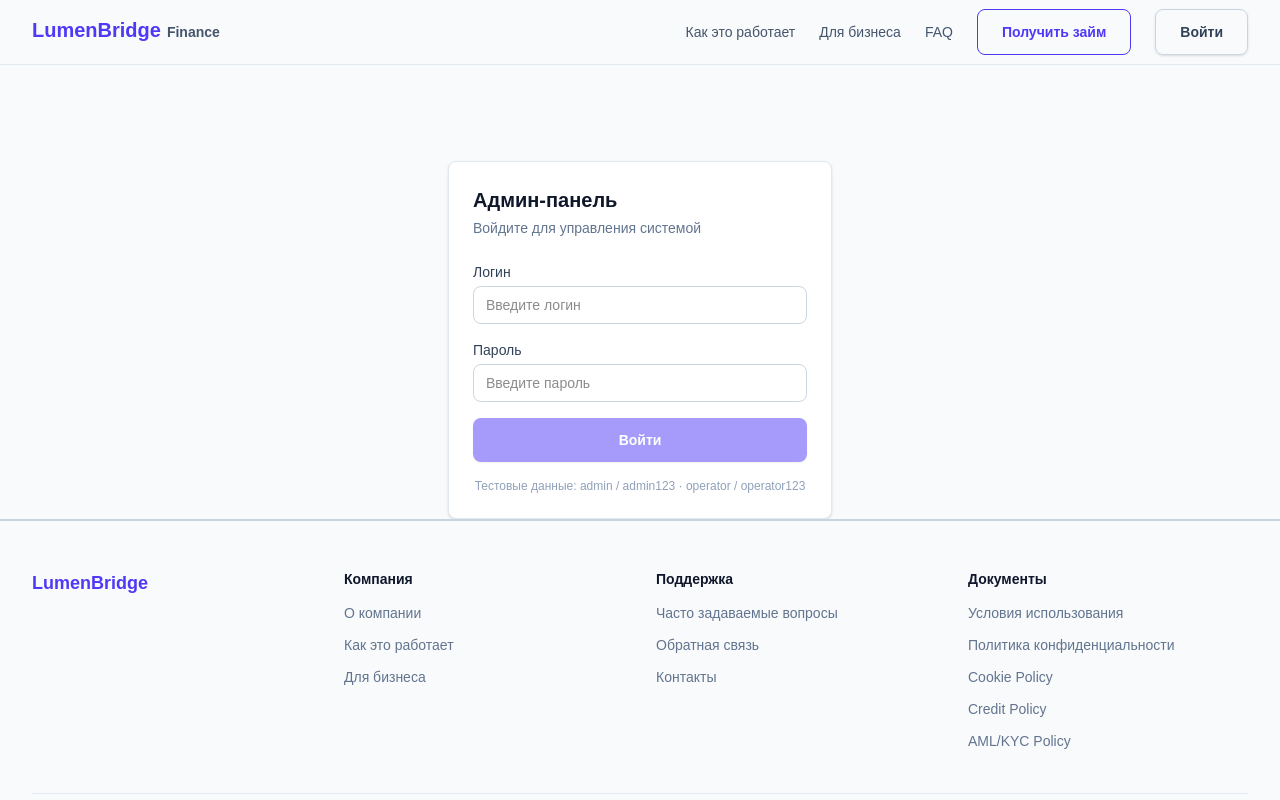
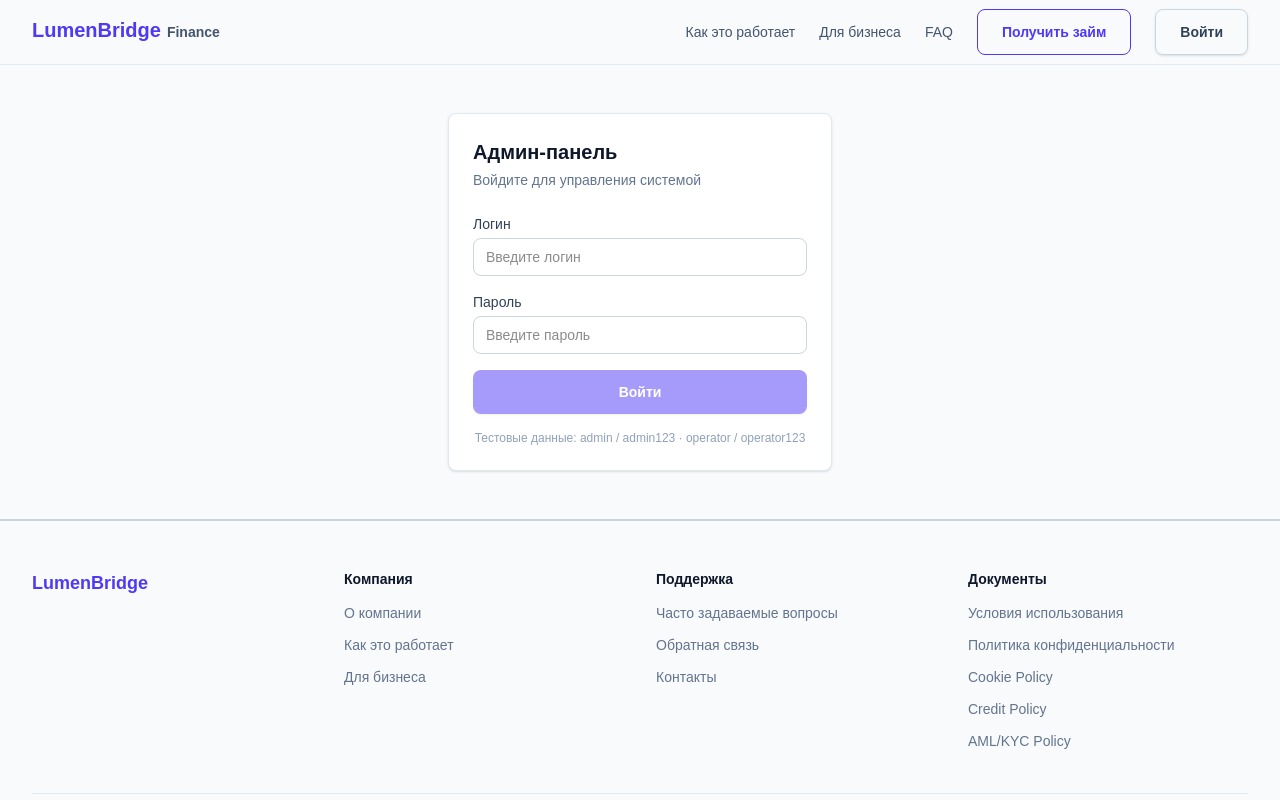
Before and after one commit to antonbukhalov13/04-fullstack-mvp, a Next.js app in the folder frontend/: page /admin/login in a window 1280 px wide. Shown: the top 800 px of the page. Built offline with nearby package versions, Linux system fonts and the light colour scheme.

Commit message:
fix admin login page spacing to match /login

```diff
--- a/frontend/src/app/admin/(auth)/login/page.tsx
+++ b/frontend/src/app/admin/(auth)/login/page.tsx
@@ -7,7 +7,7 @@ export const metadata: Metadata = {
 
 export default function AdminLoginPage() {
   return (
-    <div className="flex min-h-full items-center justify-center bg-slate-50 px-4 pt-24">
+    <div className="flex min-h-full items-center justify-center bg-slate-50 px-4 py-12">
       <div className="w-full max-w-sm">
         <div className="rounded-lg border border-slate-200 bg-white p-6 shadow-sm">
           <h1 className="text-xl font-bold text-slate-900 mb-1">Админ-панель</h1>
```
